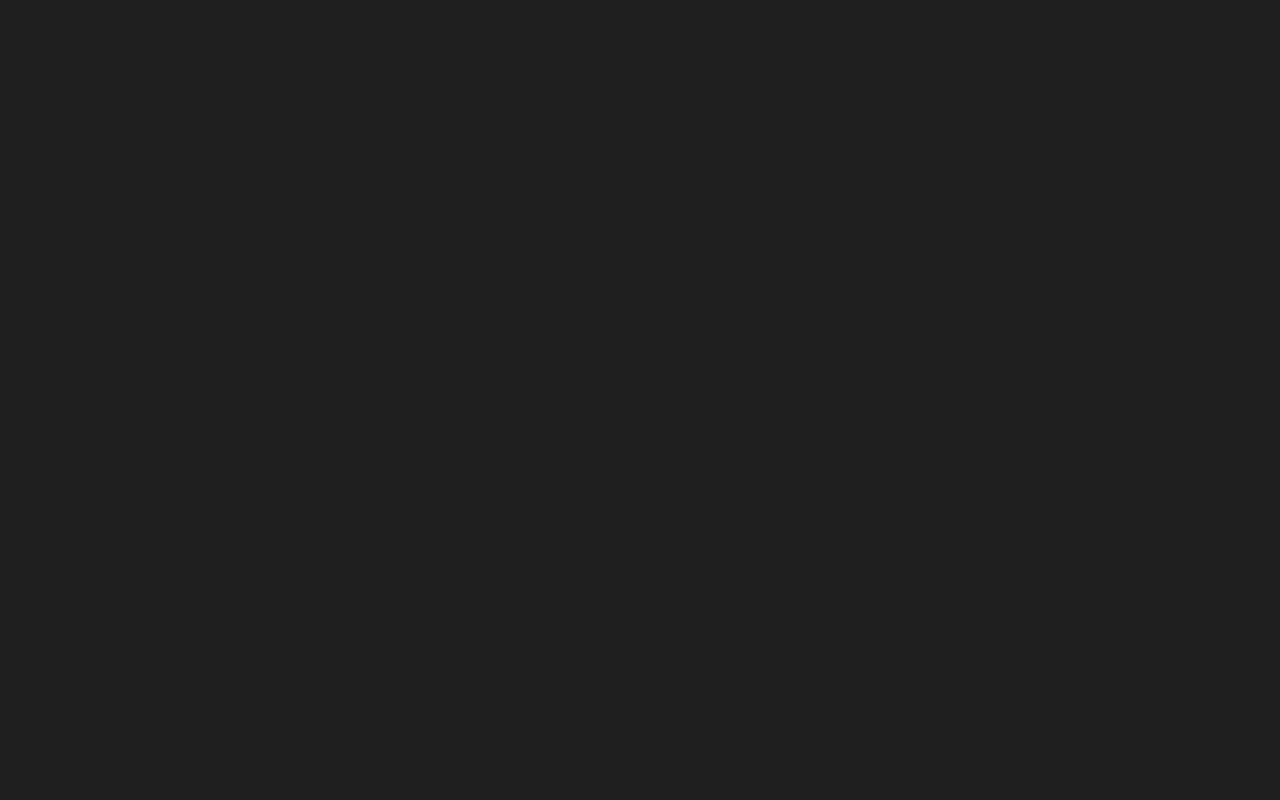
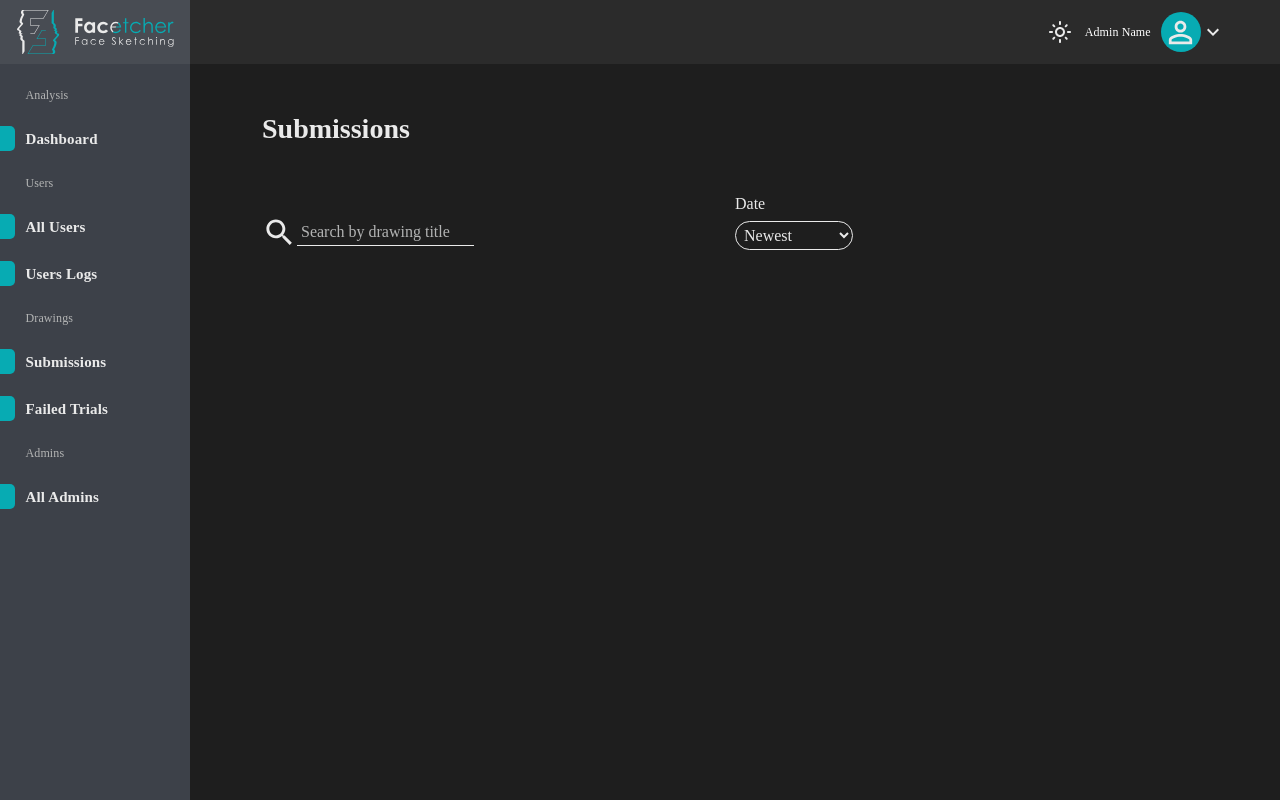
Before and after one commit to henry-azer/facetcher-admin-portal, a React (Create React App) app: page /submissions in a window 1280 px wide. Before the commit this address had no page. Built offline with nearby package versions, Linux system fonts and the light colour scheme.

Commit message:
Creating submissions view and search component

```diff
--- a/src/components/drawer/drawer.jsx
+++ b/src/components/drawer/drawer.jsx
@@ -31,7 +31,7 @@ const drawerWidth = 190;
 const drawerCategories = [
      { header: "Analysis", subHeaders: ["Dashboard"] },
      { header: "Users", subHeaders: ["All Users", "Users Logs"] },
-     { header: "Drawings", subHeaders: ["Submissions", "Failed Trails"] },
+     { header: "Drawings", subHeaders: ["Submissions", "Failed Trials"] },
      { header: "Admins", subHeaders: ["All Admins"] },
 ];
 
--- /dev/null
+++ b/src/components/search-component.jsx
@@ -0,0 +1,17 @@
+import React from "react";
+import SearchIcon from "@mui/icons-material/Search";
+
+function FacetcherSearchComponent(props) {
+     return (
+          <div className="w-25 d-flex align-items-center">
+               <SearchIcon fontSize={"large"} />
+
+               <input
+                    type="text"
+                    className="bg-transparent light-grey-border border-top-0 border-start-0 border-end-0 pe-3 ps-1 w-75"
+                    placeholder={props.placeHolder}
+               />
+          </div>
+     );
+}
+export default FacetcherSearchComponent;
--- a/src/constants/app_constants.jsx
+++ b/src/constants/app_constants.jsx
@@ -1,7 +1,7 @@
 export const APIs_URL = {
      STAGING:
           // "http://a009-41-232-17-8.ngrok.io/facetcher-service/api",
-          "http://ec2-3-144-252-221.us-east-2.compute.amazonaws.com:8010/facetcher-service/api",
+          "http://ec2-18-189-192-65.us-east-2.compute.amazonaws.com:8010/facetcher-service/api",
      PRODUCTION: "http://127.0.0.1:8080",
 };
 export const ISUSERAUTH = "%mmNJ9B7K64$";
--- a/src/router/routes.jsx
+++ b/src/router/routes.jsx
@@ -4,12 +4,14 @@ import { Routes, Route } from "react-router-dom";
 import Home from "../views/Home";
 import Login from "../views/Login";
 import Profile from "../views/Profile";
+import Submissions from "../views/Submissions";
 
 const routes = () => (
      <Routes>
           <Route exact path="/" element={<Home />} />
           <Route exact path="/login" element={<Login />} />
           <Route exact path="/profile" element={<Profile />} />
+          <Route exact path="/submissions" element={<Submissions />} />
           {/* <Route element={<NotFound />} /> */}
      </Routes>
 );
--- a/src/store/reducers/submission-reducer.jsx
+++ b/src/store/reducers/submission-reducer.jsx
@@ -5,7 +5,7 @@ export default function auth_reducer(state = {}, action) {
           case ALL_SUBMISSION:
                return {
                     ...state,
-                    allTrails: action.payload,
+                    allTrials: action.payload,
                };
           default:
                return state;
--- a/src/styles/styles.css
+++ b/src/styles/styles.css
@@ -69,6 +69,9 @@ input:focus-visible {
 }
 .grey-border {
      border: solid var(--grey) 1px !important;
+}
+.light-grey-border {
+     border: solid var(--lightGrey) 1px !important;
 }
 .h-20 {
      height: 20% !important;
--- a/src/views/Home.jsx
+++ b/src/views/Home.jsx
@@ -130,7 +130,7 @@ const Home = () => {
                               <button
                                    onClick={() => dispatch(getAllSubmissions())}
                               >
-                                   Get All Trails
+                                   Get All Trialsss
                               </button>
                          </div>
                     </div>
--- a/src/views/Profile.jsx
+++ b/src/views/Profile.jsx
@@ -135,7 +135,6 @@ const Profile = () => {
                                                                       setFieldValue(
                                                                            "password",
                                                                            "facetcher@admin"
-                                                                           // "f"
                                                                       );
                                                                       console.log(
                                                                            values
@@ -162,17 +161,17 @@ const Profile = () => {
                                    </div>
                               </div>
                          )}
-                         <div className="col bg-dark-grey mx-2 p-3 h-100 overflowY-scroll px-5 pt-3 pb-0">
+                         <div className="col bg-dark-grey mx-2 p-3 h-100 overflowY-scroll px-5 pt-3 pb-5">
                               <div className="row justify-content-center align-items-center h-25 w-100">
                                    <div className="col-6 ">
                                         <h1 className=" fs-3 fw-bold">
-                                             Total Submissions: 80
+                                             Total Trials: 80
                                         </h1>
                                         <h1 className="fs-5 text-cyan fw-bold">
-                                             Succeed Trails: 56
+                                             Succeed Trials: 56
                                         </h1>
                                         <h1 className="fs-5 text-orange fw-bold">
-                                             Failed Trails: 24
+                                             Failed Trials: 24
                                         </h1>
                                    </div>
                                    <div className="col-3 d-flex justify-content-center align-items-center">
@@ -194,7 +193,7 @@ const Profile = () => {
                                         />
                                    </div>
                               </div>
-                              <div className="pt-5">
+                              <div className="pt-5 mb-5">
                                    <h1 className="fs-3 fw-bold py-4">
                                         Drawings History
                                    </h1>
@@ -251,10 +250,10 @@ const Profile = () => {
                                                   <td>Col4</td>
                                              </tr>
                                              <tr>
-                                                  <td>Col1</td>
-                                                  <td>Col2</td>
-                                                  <td>Col3</td>
-                                                  <td>Col4</td>
+                                                  <td>Col8</td>
+                                                  <td>Col9</td>
+                                                  <td>Col10</td>
+                                                  <td>Col11</td>
                                              </tr>
                                         </FacetcherTable>
                                    </div>
--- /dev/null
+++ b/src/views/Submissions.jsx
@@ -0,0 +1,48 @@
+import React from "react";
+import FacetcherDrawer from "../components/drawer/drawer";
+import PersonAddAltIcon from "@mui/icons-material/PersonAddAlt";
+import SearchIcon from "@mui/icons-material/Search";
+import FacetcherSearchComponent from "../components/search-component";
+
+const Submissions = () => {
+     const tableTitles = [
+          "ID",
+          "Date",
+          "User",
+          "Submission Name",
+          "Gender",
+          "Preview",
+     ];
+
+     return (
+          <div className="w-100">
+               <FacetcherDrawer>
+                    <div className="p-5 w-100 d-flex justify-content-center align-items-center flex-column">
+                         <div className="w-100 d-flex justify-content-between align-items-center mb-5">
+                              <h1 className="fs-3 fw-bold m-0">Submissions</h1>
+                              {/* <button className="btn bg-transparent border border-grey light-grey-border fw-bold px-3 rounded-pill text-light-grey">
+                                   <PersonAddAltIcon /> Create New User
+                              </button> */}
+                         </div>
+                         <div className="w-100 d-flex justify-content-between align-items-end">
+                              <FacetcherSearchComponent placeHolder="Search by drawing title" />
+                              <div className="w-50">
+                                   <div>
+                                        <h1 className="fs-6">Date</h1>
+                                        <select className="bg-transparent light-grey-border p-1 rounded-pill text-light-grey w-25">
+                                             <option value="newest">
+                                                  Newest
+                                             </option>
+                                             <option value="latest">
+                                                  Latest
+                                             </option>
+                                        </select>
+                                   </div>
+                              </div>
+                         </div>
+                    </div>
+               </FacetcherDrawer>
+          </div>
+     );
+};
+export default Submissions;
```
